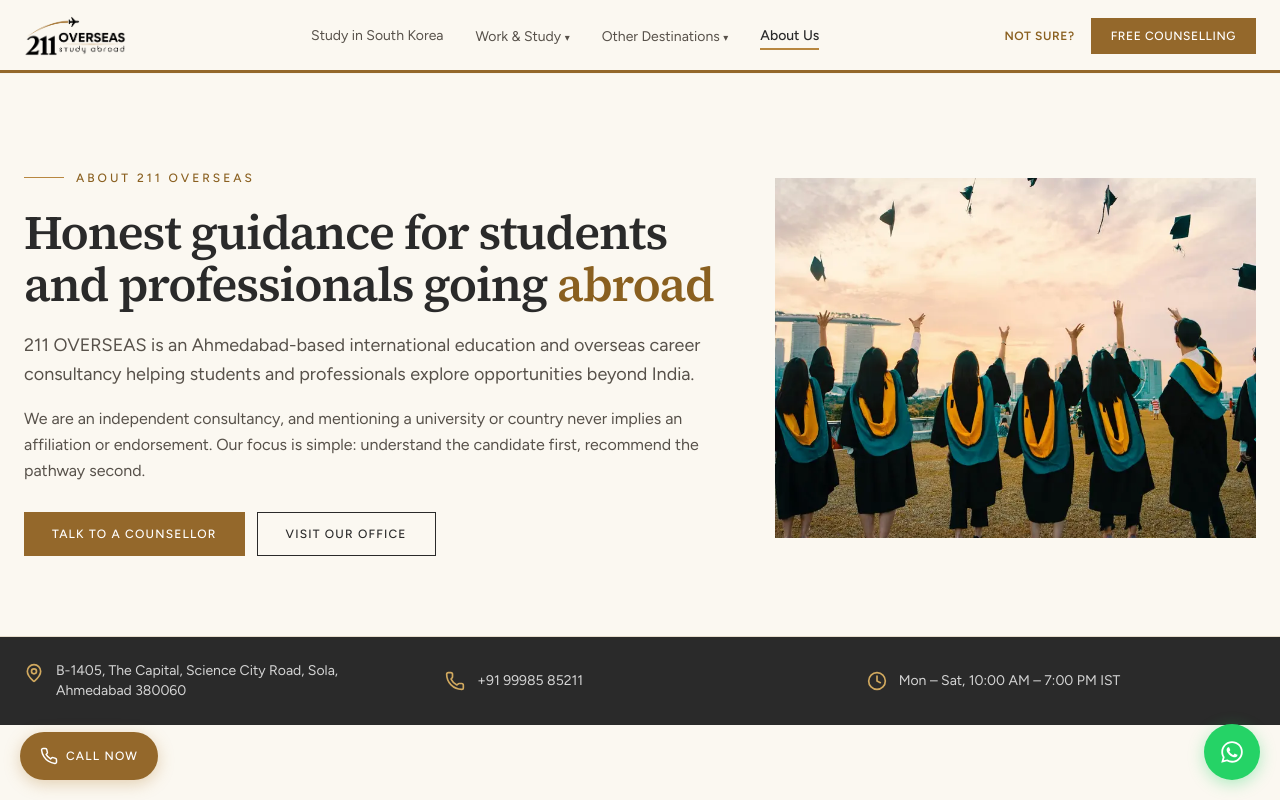
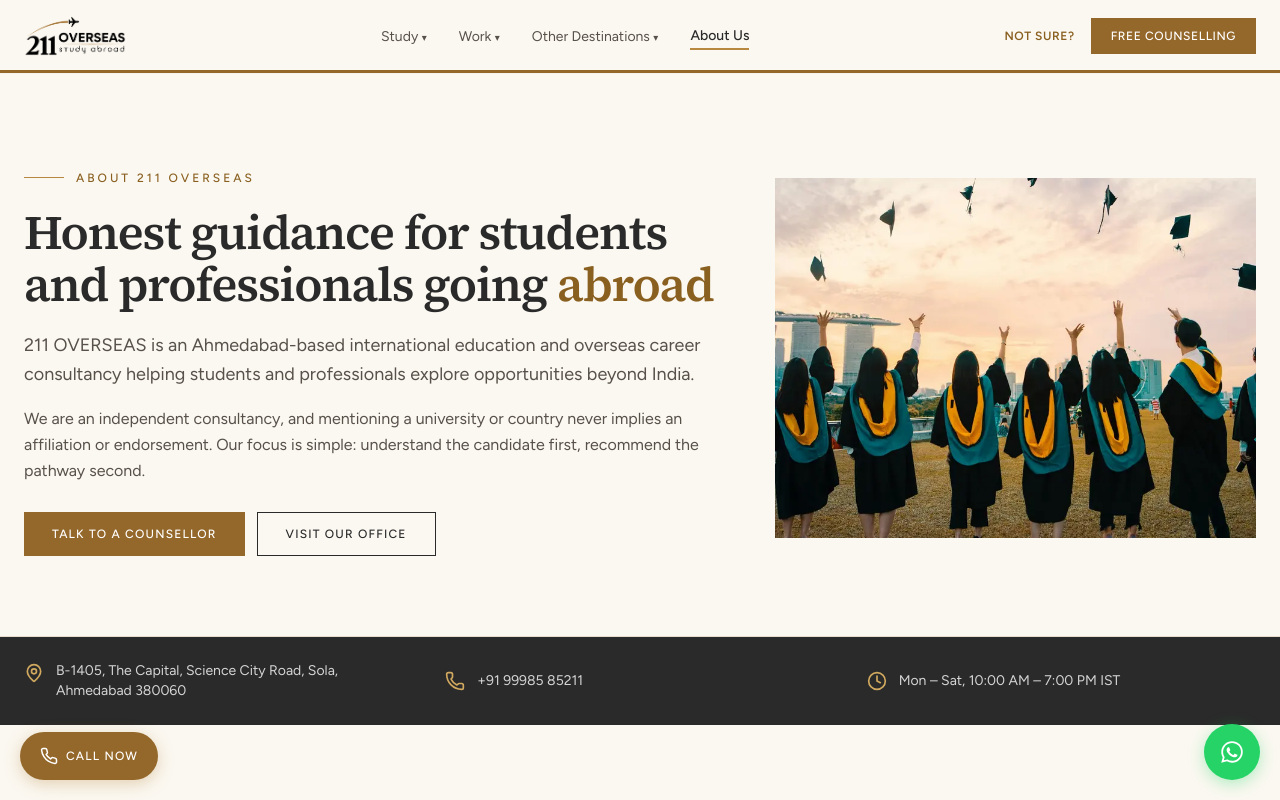
Before and after one commit to siddhartha98701-devsid/211-overseas, a Next.js app: page /about in a window 1280 px wide. Shown: the top 800 px of the page. Built offline with nearby package versions, Linux system fonts and the light colour scheme.

Commit message:
fix: WhoCanConnect button text visibility, update Navbar tabs to Study and Work, add mailer types and security overrides

```diff
--- a/package.json
+++ b/package.json
@@ -32,5 +32,8 @@
     "eslint-config-next": "16.3.8",
     "tailwindcss": "^4",
     "typescript": "^5"
+  },
+  "overrides": {
+    "braces": ">=3.0.3"
   }
 }
--- a/src/components/globe/Globe.tsx
+++ b/src/components/globe/Globe.tsx
@@ -606,8 +606,6 @@ export default function Globe({
               tone === 'dark' ? 'bg-black/95 border-[#B88740] text-white' : 'bg-white/95 border-[#E6DDCC] text-black'
             }`}
           >
-            }`}
-          >
             <CountryFlag
               country={activePin.isOrigin ? 'India' : activePin.country}
               className="w-[22px] h-[16px] md:w-[28px] md:h-[20px] rounded-[2px] border border-[#B88740] object-cover flex-shrink-0 shadow-sm"
--- a/src/components/sections/WhoCanConnectSection.tsx
+++ b/src/components/sections/WhoCanConnectSection.tsx
@@ -61,10 +61,10 @@ export function WhoCanConnectSection() {
                   type="button"
                   onClick={() => setActive(s.id)}
                   className={`flex items-center gap-3 px-4 py-3 text-left border transition-colors cursor-pointer lg:w-full ${
-                    on ? 'bg-[#94682B] border-[#B88740] text-white' : 'border-[#E6DDCC] text-white hover:border-black'
+                    on ? 'bg-[#94682B] border-[#94682B] text-white shadow-sm' : 'bg-white border-[#E6DDCC] text-[#2A2A2A] hover:border-[#94682B] hover:text-[#94682B]'
                   }`}
                 >
-                  <SIcon size={18} aria-hidden="true" className={on ? 'text-black' : 'text-[#8A6020]'} />
+                  <SIcon size={18} aria-hidden="true" className={on ? 'text-white' : 'text-[#8A6020]'} />
                   <span className="font-medium text-sm sm:text-base">{s.label}</span>
                   <ArrowRight size={16} aria-hidden="true" className={`ml-auto hidden lg:block transition-transform ${on ? 'translate-x-0' : '-translate-x-2 opacity-0'}`} />
                 </button>
--- a/src/components/ui/Navbar.tsx
+++ b/src/components/ui/Navbar.tsx
@@ -9,11 +9,18 @@ import { Logo } from './Logo';
 import { SUBPAGES, subpageHref } from '@/content/subpages';
 import { useCallbackModal } from '@/components/lead/CallbackProvider';
 
-const workStudyLinks = [
-  { label: 'Work & Study overview', href: '/work-and-study' },
+const studyLinks = [
+  { label: 'Study in South Korea', href: '/study-in-south-korea' },
+  { label: "Bachelor's Programs", href: '/study-in-south-korea/bachelors' },
+  { label: "Master's Programs", href: '/study-in-south-korea/masters' },
+  { label: 'Korean Language Programs', href: '/study-in-south-korea/korean-language' },
+  { label: 'Other Destinations', href: '/other-destinations' },
+];
+
+const workLinks = [
+  { label: 'Work & Study Overview', href: '/work-and-study' },
   { label: 'Work in Germany', href: '/work-in-germany' },
   { label: 'Work in UAE', href: '/work-in-uae' },
-  { label: 'Study in South Korea', href: '/study-in-south-korea' },
 ];
 
 const otherLinks = [
@@ -23,8 +30,8 @@ const otherLinks = [
 
 type NavLink = { label: string; href: string; children?: { label: string; href: string }[] };
 const navLinks: NavLink[] = [
-  { label: 'Study in South Korea', href: '/study-in-south-korea' },
-  { label: 'Work & Study', href: '/work-and-study', children: workStudyLinks },
+  { label: 'Study', href: '/study-in-south-korea', children: studyLinks },
+  { label: 'Work', href: '/work-and-study', children: workLinks },
   { label: 'Other Destinations', href: '/other-destinations', children: otherLinks },
   { label: 'About Us', href: '/about' },
 ];
--- a/src/content/site.ts
+++ b/src/content/site.ts
@@ -25,9 +25,8 @@ export const siteContent = {
   nav: {
     links: [
       { label: 'Home', href: '/' },
-      { label: 'Study in South Korea', href: '/study-in-south-korea' },
-      { label: 'Work in Germany', href: '/work-in-germany' },
-      { label: 'Work in UAE', href: '/work-in-uae' },
+      { label: 'Study', href: '/study-in-south-korea' },
+      { label: 'Work', href: '/work-and-study' },
       { label: 'Other Destinations', href: '/other-destinations' },
       { label: 'About Us', href: '/about' },
       { label: 'Contact', href: '/contact' },
--- a/src/lib/server/mailer.ts
+++ b/src/lib/server/mailer.ts
@@ -1,3 +1,6 @@
+import 'server-only';
+import nodemailer from 'nodemailer';
+import type { StoredLead } from './leads';
 import { siteContent } from '@/content/site';
 
 /** Recipients come from EMAIL_1..EMAIL_3 and ADMIN_EMAIL, falling back to siteContent.brand.emails.admin. */
```
